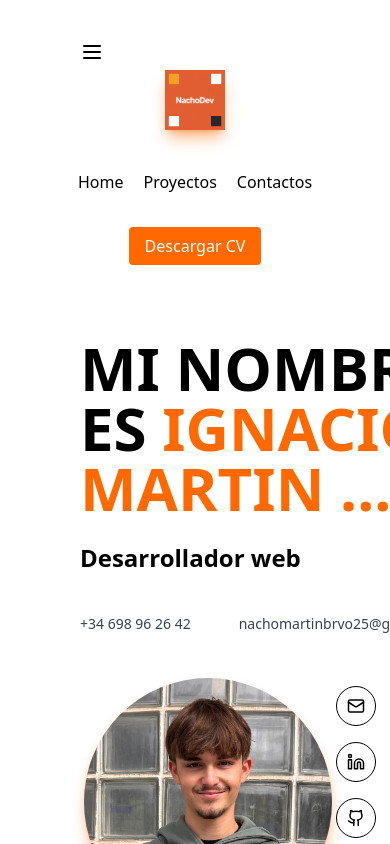
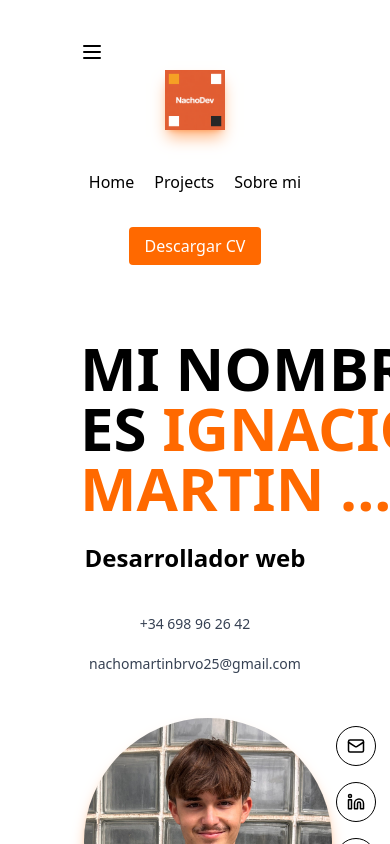
Before and after one commit to Ignacio200625/PortafolioNachoDev, a React (Vite) app: page /About in a window 390 px wide. Both pictures are taken after a click on the button 92 px from the left and 52 px from the top of the page. Shown: the top 844 px of the page. Built offline with nearby package versions, Linux system fonts and the light colour scheme.

Commit message:
text-center-About

```diff
--- a/src/Pages/About.jsx
+++ b/src/Pages/About.jsx
@@ -9,7 +9,7 @@ function About() {
 
     return (
         <>
-            <div className=" flex flex-col md:flex-row justify-center items-center px-20 py-10">
+            <div className=" flex flex-col md:flex-row justify-center text-center md:text-left items-center px-20 py-10">
                 <div className=" w-full md:w-[50%]">
                     <motion.section
                         className="md:w-1/2"
@@ -21,16 +21,18 @@ function About() {
                             MI NOMBRE  <br />ES <span className="text-orange-500">IGNACIO <br /> MARTIN  ...</span>
                         </h1>
                         <h2 className="text-2xl font-bold">Desarrollador web</h2>
-                        <div className="flex items-center gap-6 text-sm text-gray-700 mt-10">
-                            <div className="flex items-center gap-2 whitespace-nowrap">
-                                <span>+34 698 96 26 42</span>
-                            </div>
+                        <div className="flex flex-col md:flex-row   text-sm text-gray-700 mt-10">
 
-                            <span className="h-4 w-px bg-gray-300"></span>
 
-                            <div className="flex items-center gap-2">
-                                <span>nachomartinbrvo25@gmail.com</span>
-                            </div>
+
+
+                            <div className="w-full md:w-[50%]"><span className="whitespace-nowrap" >+34 698 96 26 42</span></div>
+
+
+
+
+                            <span className="w-full md:w-[50%] mt-5 md:mt-0">nachomartinbrvo25@gmail.com</span>
+
                         </div>
 
                     </motion.section>
--- a/src/components/Header.jsx
+++ b/src/components/Header.jsx
@@ -54,9 +54,9 @@ function Header() {
                             <img src={marca} alt="" className=" h-15 w-15 object-contain shadow-lg shadow-orange-500/50" />
                         </div>
                         <div className="div flex gap-5 whitespace-nowrap">
-                            <p>Home</p>
-                            <p>Proyectos</p>
-                            <p>Contactos</p>
+                            <Link to={"/"} className='hover:text-orange-500'>Home</Link>
+                            <Link to={"https://github.com/Ignacio200625?tab=repositories"} className='hover:text-orange-500'>Projects</Link>
+                            <Link to={"/About"} className='hover:text-orange-500'>Sobre mi</Link>
                         </div>
                         <div className="div">
                             <a
```
